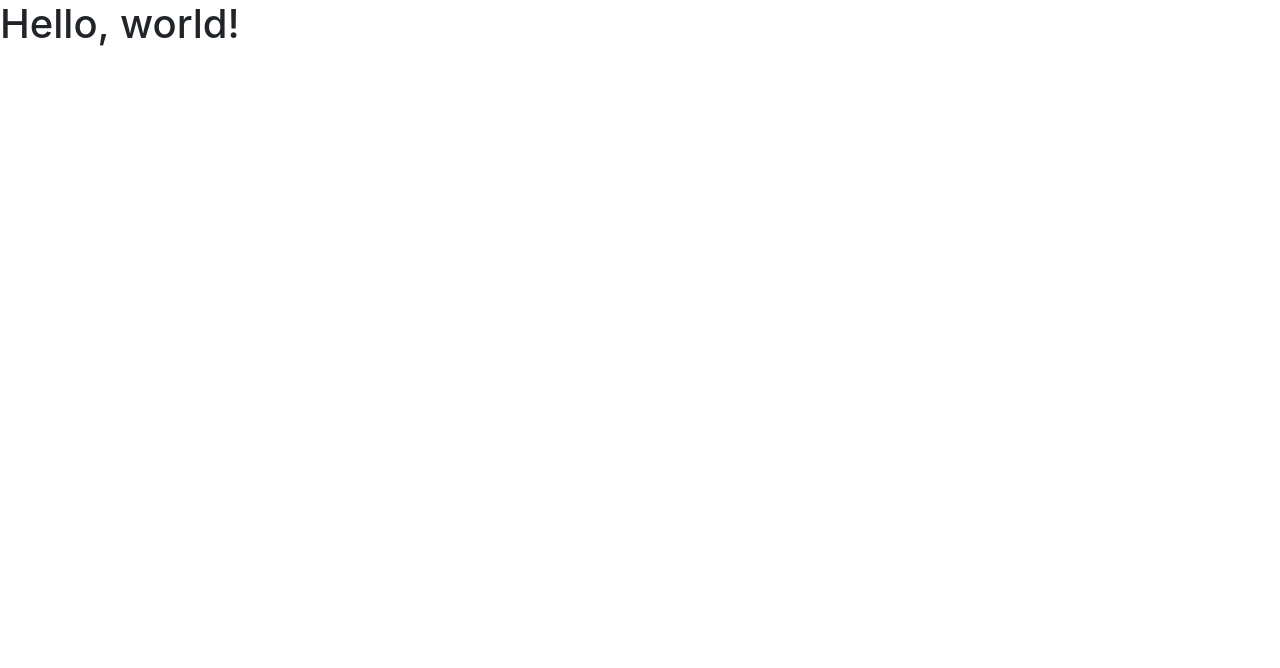
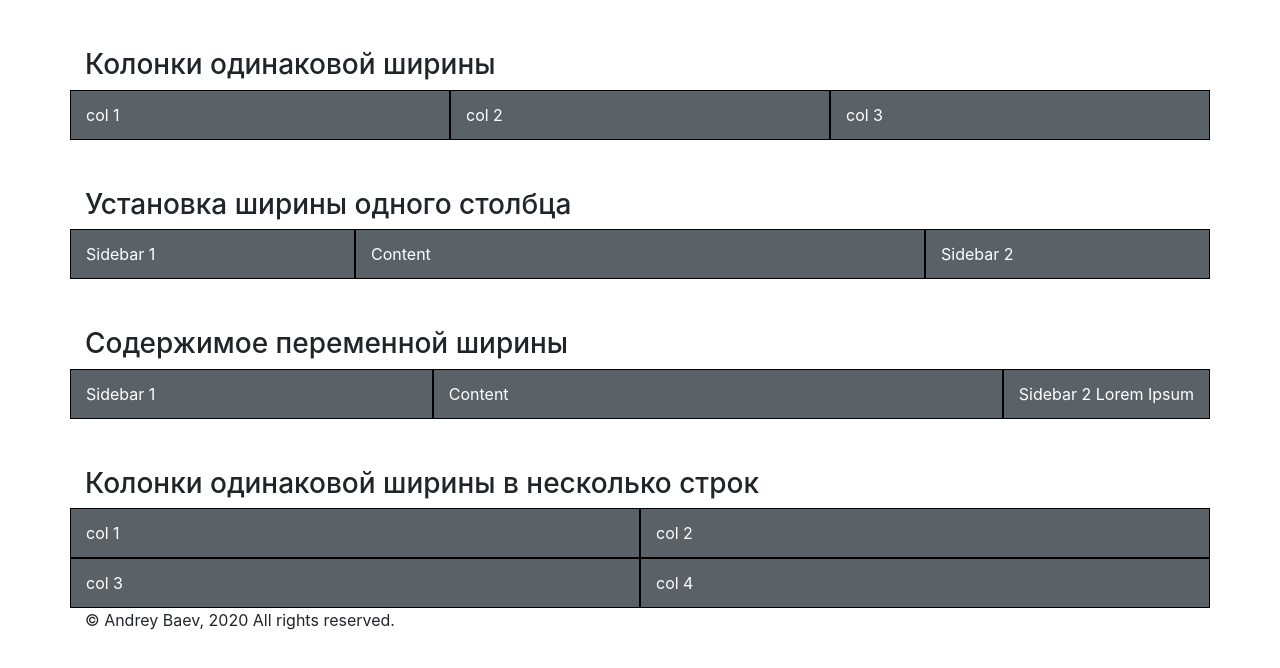
Before and after one commit to markevillive/LearnBootstrap, a plain HTML site: page Part_1/index.html in a window 1280 px wide. Drawn offline with nearby package versions, Linux system fonts and the light colour scheme.

Commit message:
Lesson 4 index

```diff
--- a/Part_1/index.html
+++ b/Part_1/index.html
@@ -4,18 +4,56 @@
     <!-- Required meta tags -->
     <meta charset="utf-8">
     <meta name="viewport" content="width=device-width, initial-scale=1, shrink-to-fit=no">
+
+    <!-- Bootstrap CSS -->
     <link rel="stylesheet" type="text/css" href="bootstrap/css/bootstrap.css">
-    <!-- Bootstrap CSS -->
-
 
     <title>Hello, world!</title>
+    <style type="text/css">
+      .bs .row>.col, .bs .row>[class^=col-] {
+    padding-top: .75rem;
+    padding-bottom: .75rem;
+    background-color: #5a6268;
+    border: 1px solid #000;
+    color: #fff;
+}
+    </style>
   </head>
   <body>
-    <h1>Hello, world!</h1>
+    <div class="bs">
+    <div class="container">
+    <h3 class="mt-5">Колонки одинаковой ширины</h3>
+    <div class="row">
+      <div class="col">col 1</div>
+      <div class="col">col 2</div>
+      <div class="col">col 3</div>
+    </div><!-------------------------END ROV------------------------->
+    <h3 class="mt-5">Установка ширины одного столбца</h3>
+    <div class="row">
+      <div class="col">Sidebar 1</div>
+      <div class="col-6">Content</div>
+      <div class="col">Sidebar 2</div>
+    </div><!-------------------------END ROV------------------------->
+    <h3 class="mt-5">Содержимое переменной ширины</h3>
+    <div class="row">
+      <div class="col">Sidebar 1</div>
+      <div class="col-6">Content</div>
+      <div class="col-auto">Sidebar 2 Lorem Ipsum</div>
+    </div><!-------------------------END ROV------------------------->
+    <h3 class="mt-5">Колонки одинаковой ширины в несколько строк</h3>
+    <div class="row">
+      <div class="col">col 1</div>
+      <div class="col">col 2</div>
+      <div class="w-100"></div><!---Div класса w-100 занимает 100% ширины ряда, и служит для переноса колонок в другую строку--->
+      <div class="col">col 3</div>
+      <div class="col">col 4</div>
+    </div><!-------------------------END ROV------------------------->
 
-
-
-
+      <footer>
+        <address>&copy; Andrey Baev, 2020 All rights reserved.</address>
+      </footer>
+     </div><!-----------------------------------------END CONTAINER----------------------------------------->
+    </div><!----------------------------------------------END BS---------------------------------------------->
     <!-- Optional JavaScript -->
     <!-- jQuery first, then Popper.js, then Bootstrap JS -->
     <script src="https://code.jquery.com/jquery-3.5.1.slim.min.js" integrity="sha384-DfXdz2htPH0lsSSs5nCTpuj/zy4C+OGpamoFVy38MVBnE+IbbVYUew+OrCXaRkfj" crossorigin="anonymous"></script>
```
